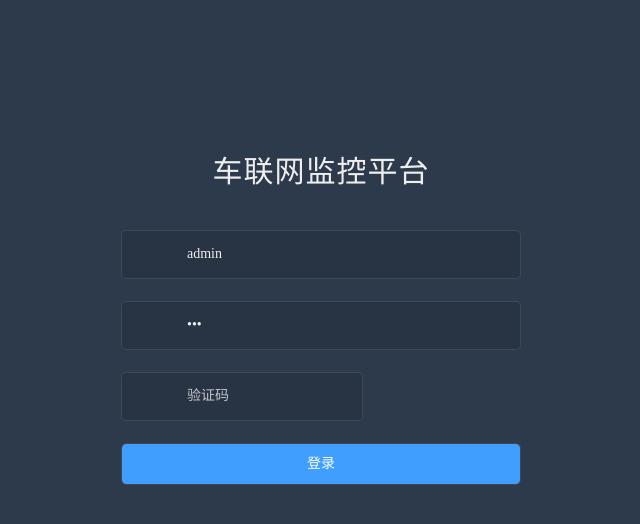
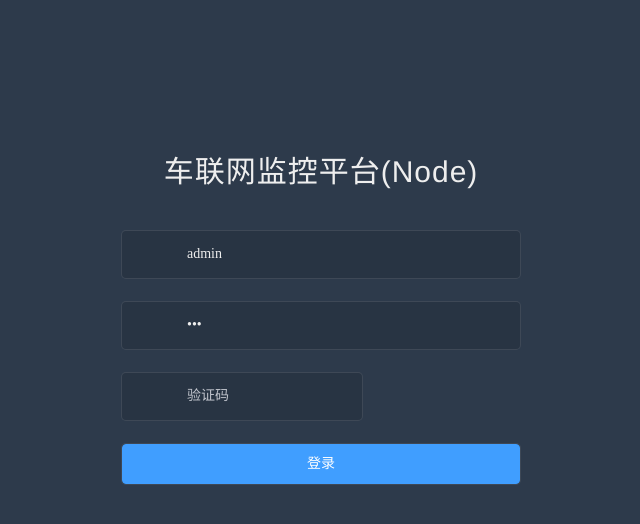
Before and after one commit to Chesterton14/car-vue, a Vue app: page / in a window 1280 px wide. Shown: the top 524 px of the page, without its empty margins (319-959 px from the left). Built offline with nearby package versions, Linux system fonts and the light colour scheme; no server answers; a small style sheet from the web is missing.

Commit message:
webhook测试

```diff
--- a/src/views/Login.vue
+++ b/src/views/Login.vue
@@ -1,7 +1,7 @@
 <template>
   <div class="login-container">
     <el-form class="login-form" :model="loginForm">
-      <h2 class="title">车联网监控平台</h2>
+      <h2 class="title">车联网监控平台(Node)</h2>
       <el-form-item>
         <span class="svg-container">
             <i class="iconfont icon-people"></i>
```
